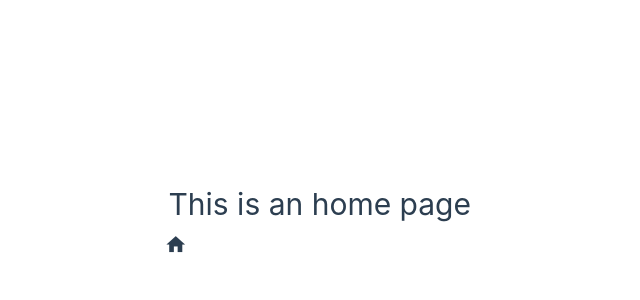
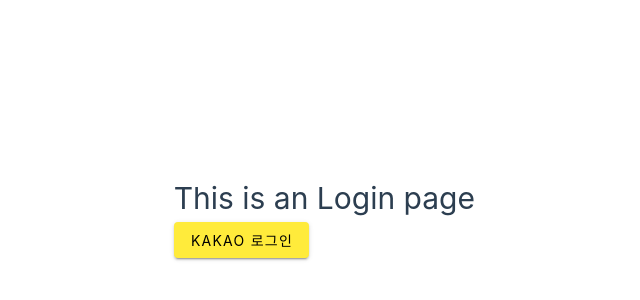
Before and after one commit to doobyeol/please-deposit, a Vue app in the folder front/: page / in a window 1280 px wide. Shown: the part 184-484 px from the top of the page, without its empty margins (165-805 px from the left). Built offline with nearby package versions, Linux system fonts and the light colour scheme.

Commit message:
- vue-ts config 추가 - login view 추가

```diff
--- a/front/src/router/index.ts
+++ b/front/src/router/index.ts
@@ -1,12 +1,18 @@
 import { createRouter, createWebHistory } from "vue-router";
-import HomeView from "../views/HomeView.vue";
-import AboutView from "../views/AboutView.vue";
+import LoginView from "@/views/LoginView.vue";
+import HomeView from "@/views/HomeView.vue";
+import AboutView from "@/views/AboutView.vue";
 
 const router = createRouter({
   history: createWebHistory(import.meta.env.BASE_URL),
   routes: [
     {
       path: "/",
+      name: "login",
+      component: LoginView,
+    },
+    {
+      path: "/main",
       name: "home",
       component: HomeView,
     },
--- /dev/null
+++ b/front/src/shims-vue.d.ts
@@ -0,0 +1 @@
+declare module "*.vue";
--- /dev/null
+++ b/front/src/views/LoginView.vue
@@ -0,0 +1,15 @@
+<script setup lang="ts">
+const handleLoginWithKakao = () => {
+  location.href =
+    "https://kauth.kakao.com/oauth/authorize?response_type=code&client_id=f59502021c10423854ce6680682e1ebf&redirect_uri=http://localhost:8080/login/kakao/callback";
+};
+</script>
+
+<template>
+  <main>
+    <h1 class="p-4">This is an Login page</h1>
+    <v-btn color="yellow" @click="handleLoginWithKakao">Kakao 로그인</v-btn>
+  </main>
+</template>
+
+<style lang="scss" scoped></style>
--- a/front/vite.config.ts
+++ b/front/vite.config.ts
@@ -11,4 +11,12 @@
       "@": fileURLToPath(new URL("./src", import.meta.url)),
     },
   },
+  server: {
+    proxy: {
+      "/api": {
+        target: "http://localhost:8080",
+        changeOrigin: true,
+      },
+    },
+  },
 });
```
Also changed, not shown: 1 other file (tests, documents, lock files or other folders).
